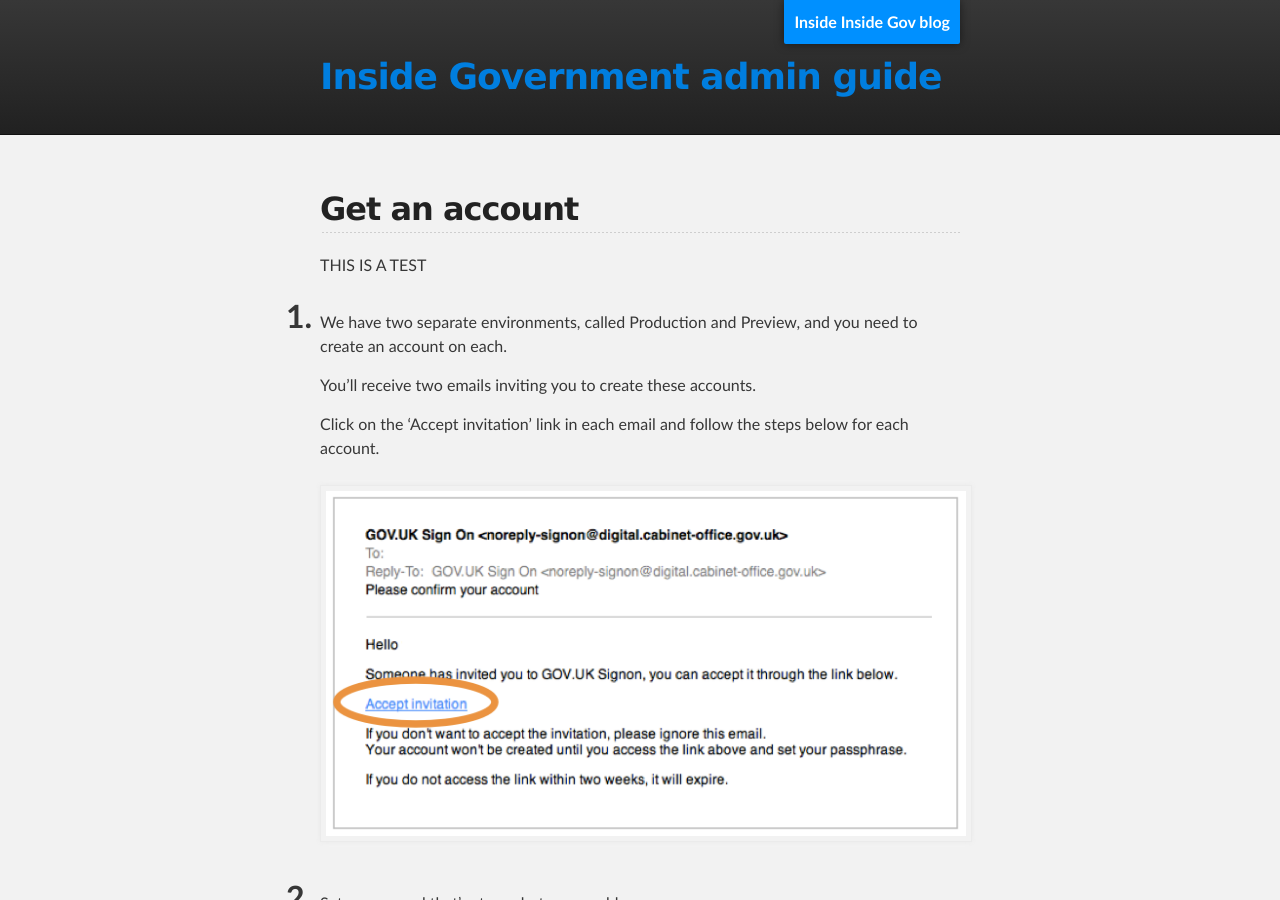
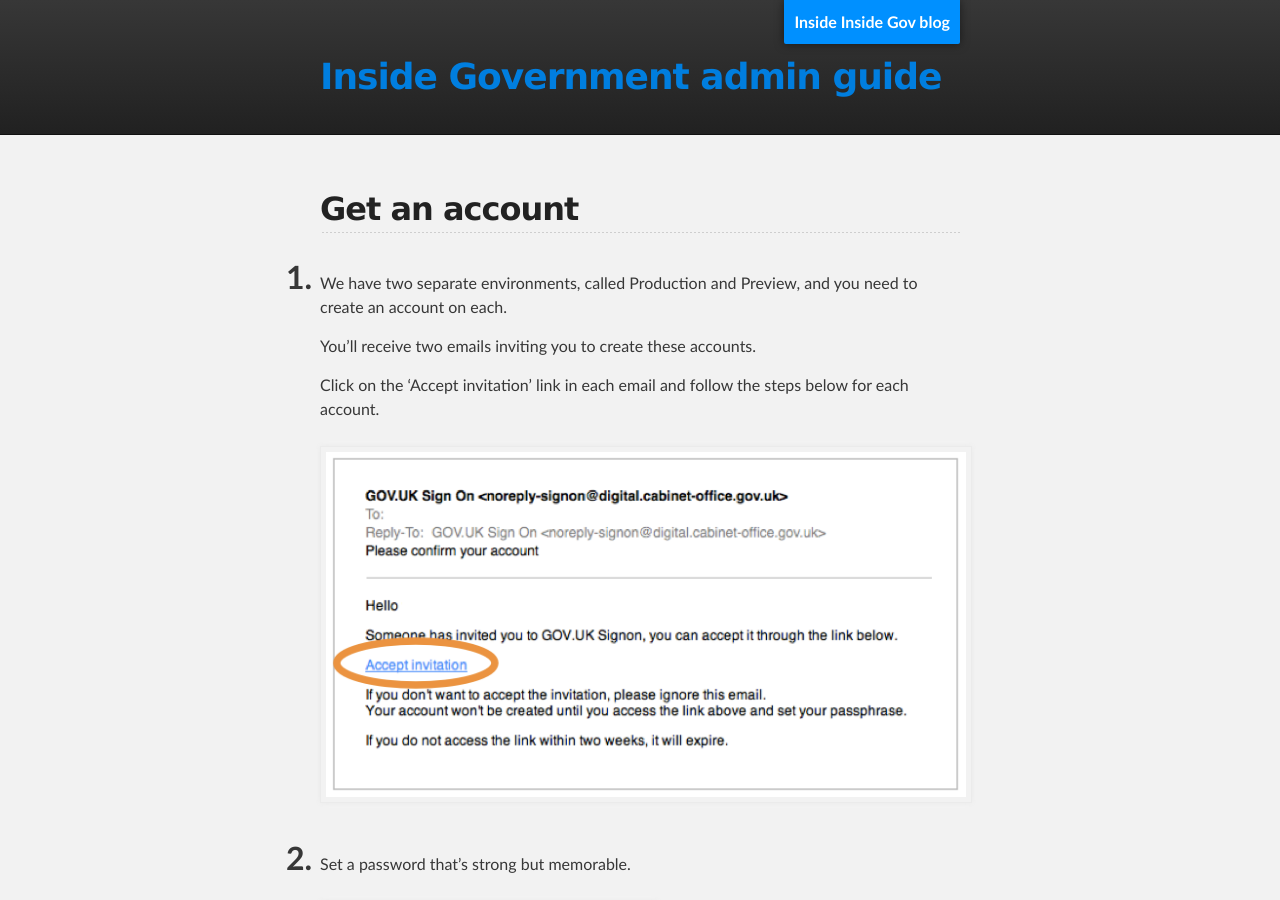
Before and after one commit to alphagov/inside-government-admin-guide, a Jekyll site: the page built from your-account/get-an-account.md, in a window 1280 px wide and 900 px high. Built offline with Jekyll 4.4.1, drawn with Linux system fonts in a browser that asks for light colours.

```diff
--- a/your-account/get-an-account.md
+++ b/your-account/get-an-account.md
@@ -4,8 +4,6 @@
 ---
 
 ## Get an account
-
-THIS IS A TEST
 
 1. We have two separate environments, called Production and Preview, and you need to create an account on each.
 
```
Also changed, not shown: first-steps/start-screen.md (+1 -0 lines).
